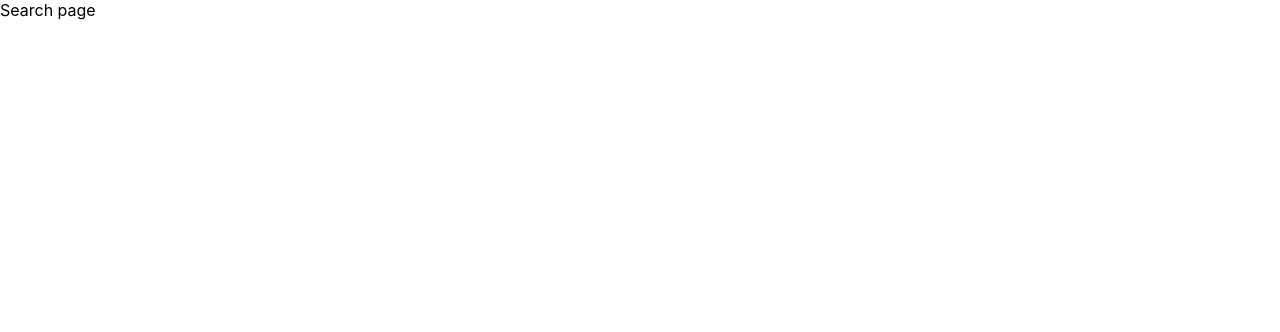
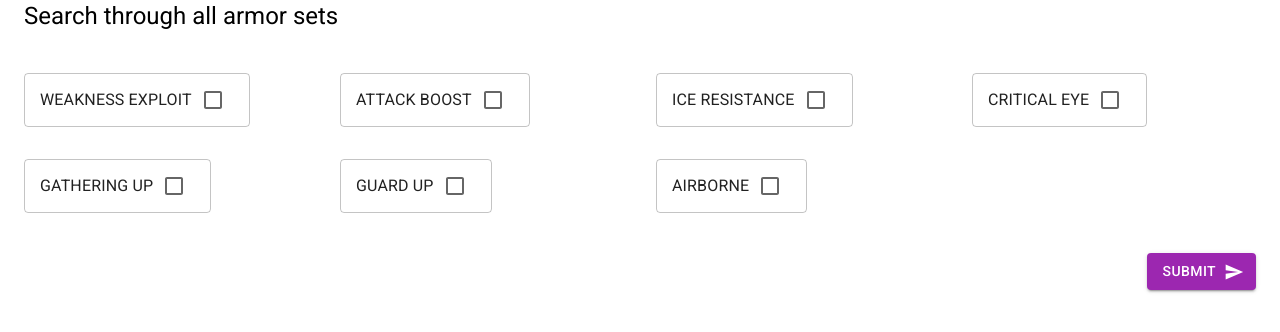
Before and after one commit to DavinIddo/Cahoot, a React (Create React App) app in the folder FE/: page / in a window 1280 px wide. Shown: the top 332 px of the page. Built offline with nearby package versions, Linux system fonts and the light colour scheme.

Commit message:
Base design for Search page alongside simple functions

```diff
--- /dev/null
+++ b/FE/src/component/Display.js
@@ -0,0 +1,17 @@
+import { Button, Typography } from '@material-ui/core';
+import Checkbox from '@mui/material/Checkbox';
+import React from 'react'
+
+function Display({ skill, checked, handleCheck }) {
+
+    return (
+        <div>
+            <Button variant='outlined' onClick={() => handleCheck(skill)}>
+                <Typography variant='body1'>{skill}</Typography>
+                <Checkbox color='primary' checked={checked} />
+            </Button>
+        </div>
+    );
+}
+
+export default Display;
--- a/FE/src/pages/Search.js
+++ b/FE/src/pages/Search.js
@@ -1,10 +1,66 @@
-import React from 'react'
+import { Container, Grid, makeStyles, Typography } from '@material-ui/core';
+import React, { useState } from 'react'
+import Button from '@mui/material/Button';
+import SendIcon from '@mui/icons-material/Send';
+import Display from '../component/Display';
+
+const useStyles = makeStyles({
+    submit: {
+        float: 'right'
+    },
+    container: {
+        marginTop: '2%',
+        marginBottom: '2%'
+    }
+})
 
 function Search() {
+    const classes = useStyles()
+    const all_skills = ['Weakness Exploit', 'Attack Boost', 'Ice Resistance', 'Critical Eye', 'Gathering Up',
+                        'Guard Up', 'Airborne']
+    const [checked, setChecked] = useState([])
+
+    function handleCheck(skill) {
+        const currentIndex = checked.indexOf(skill)
+        const newChecked = [...checked]
+
+        if (currentIndex === -1) {
+            newChecked.push(skill)
+        } else {
+            newChecked.splice(currentIndex, 1)
+        }
+
+        setChecked(newChecked)
+    }
+
+    function handleSubmit() {
+        console.log('The following skills has been submitted to be seek within the database: ', checked)
+    }
+
     return (
-        <div>
-            Search page
-        </div>
+        <Container>
+            <Typography variant='h5' component='h2' >
+                Search through all armor sets
+            </Typography>
+
+            <Grid container spacing={4} className={classes.container}>
+                {all_skills.map((skill, index) => (
+                    <Grid item key={index} xs={6} md={4} lg={3}>
+                        <Display skill={skill} checked={checked.indexOf(skill) !== -1} handleCheck={handleCheck} />
+                    </Grid>
+                ))}
+            </Grid>
+
+            <Button
+                onClick={() => handleSubmit()}
+                className={classes.submit}
+                color='secondary'
+                variant='contained'
+                endIcon={<SendIcon />}
+            >
+                Submit
+            </Button>
+        </Container>
     );
 }
 
```
